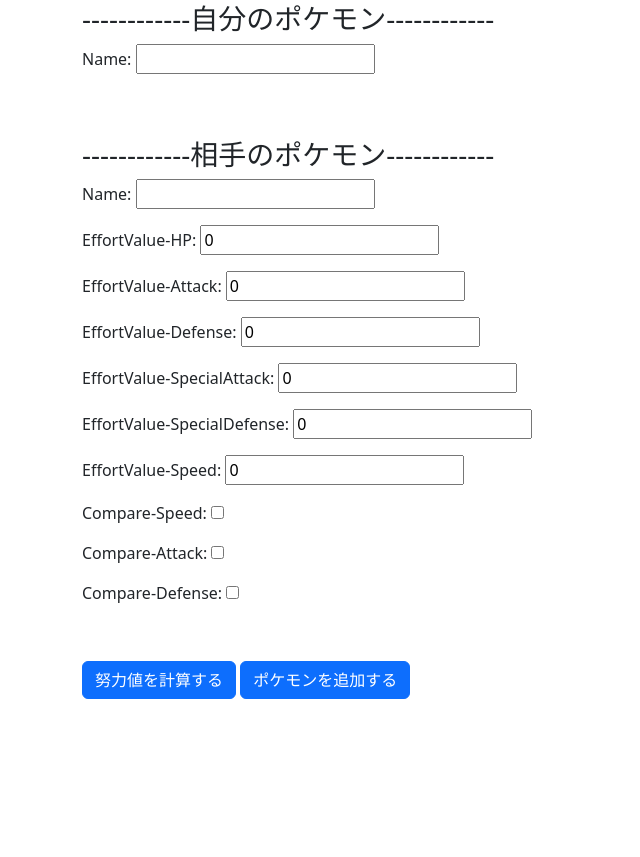
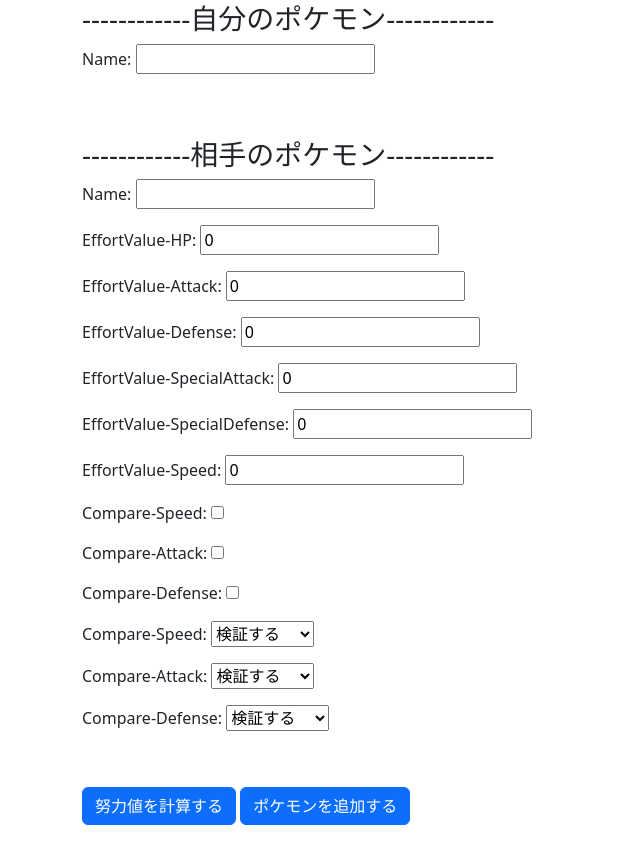
Before and after one commit to shu2-bot/pokemon_EV_auto_adjustment, a Django app: template pokemon_EV_auto_calculation/templates/input.html in a window 1280 px wide. Shown: the part 110-967 px from the top of the page, without its empty margins (0-640 px from the left). Before the commit the page ends 809 px from the top, so only its background shows below. Run offline with Django 4.2, Linux system fonts and the light colour scheme; the template is opened without the code that fills it: values that come from a table or form of the project are taken from there, others are empty; some libraries are stand-ins or nearby versions.

Commit message:
攻撃と防御の取得

```diff
--- a/pokemon_EV_auto_calculation/forms.py
+++ b/pokemon_EV_auto_calculation/forms.py
@@ -1,10 +1,40 @@
 # Not used
 from django import forms
 
+def wrap_boolean_check(v):
+    return not (v is False or v is None or v == '')
+
 class Calculation_input_form(forms.Form):
-    ev_h = forms.IntegerField()
-    ev_a = forms.IntegerField()
-    ev_b = forms.IntegerField()
-    ev_c = forms.IntegerField()
-    ev_d = forms.IntegerField()
-    ev_s = forms.IntegerField()
+    pokemon_name = forms.CharField(label="Name", max_length=12)
+    ev_h = forms.IntegerField(label="EffortValue-HP", initial=0)
+    ev_a = forms.IntegerField(label="EffortValue-Attack", initial=0)
+    ev_b = forms.IntegerField(label="EffortValue-Defense", initial=0)
+    ev_c = forms.IntegerField(label="EffortValue-SpecialAttack", initial=0)
+    ev_d = forms.IntegerField(label="EffortValue-SpecialDefense", initial=0)
+    ev_s = forms.IntegerField(label="EffortValue-Speed", initial=0)
+    # choicefieldを使う？
+
+class Calculation_Select_Form(forms.Form):
+    CHOICE = (
+		('y', '検証する'),
+		('n', '検証しない'),
+	    )
+    speed = forms.fields.ChoiceField(label="Compare-Speed", required=True, widget=forms.widgets.Select, choices=CHOICE)
+    attack = forms.fields.ChoiceField(label="Compare-Attack", required=True, widget=forms.widgets.Select, choices=CHOICE)
+    defense = forms.fields.ChoiceField(label="Compare-Defense", required=True, widget=forms.widgets.Select, choices=CHOICE)
+
+    """
+    speed = forms.BooleanField(label="Compare-Speed",
+                               initial=1,
+                               widget=forms.CheckboxInput(),
+                               required=False,
+                               )
+    attack = forms.BooleanField(label="Compare-Attack",
+                                initial=1,
+                                widget=forms.CheckboxInput(check_test=wrap_boolean_check)
+                                )
+    defense = forms.BooleanField(label="Compare-Defense",
+                                 initial=1,
+                                 widget=forms.CheckboxInput(check_test=wrap_boolean_check)
+                                 )
+    """
--- a/pokemon_EV_auto_calculation/static/script.js
+++ b/pokemon_EV_auto_calculation/static/script.js
@@ -11,10 +11,32 @@
 
         // 要素を複製
         const newelement = element.cloneNode(true);
+        //newelement.getElementById('id_speed').innerHTML;
+
+        //let len = newelement.children.length;
+        //console.log("ノード数:" + len);
+        //console.log("ノード数:" + newelement.children[0].innerText);
+        //console.log("ノード数:" + newelement.children[4].innerText);
+        //console.log("ノード数:" + newelement.children[9]);
+        //console.log("ノード数:" + newelement.children[11].innerText);
+
+        let len2 = newelement.childNodes.length;
+        console.log(len2);
+        console.log(newelement.childNodes[16])
+        console.log(newelement.childNodes[17])
+        console.log(newelement.childNodes[18])
+        console.log(newelement.childNodes[19])
+        console.log(newelement.childNodes[19].nodeName)
 
         // 子要素を指定しname属性の値を変更
-        //const newelement_name = newelement.children[0];
-        //newelement_name.name = 'name-'+i;
+        //const newelement_name1 = newelement.children[2];
+        //newelement_name.name = 'value'+i;
+        //newelement_name1.name = "hogehoge";
+
+        // 子要素を指定しname属性の値を変更
+        const newelement_name = newelement.childNodes[19];
+        //newelement_name.name = 'value'+i;
+        newelement_name.value = i;
 //
         //const newelement_age = newelement.children[1];
         //newelement_age.name = 'age-'+i;
--- a/pokemon_EV_auto_calculation/templates/input.html
+++ b/pokemon_EV_auto_calculation/templates/input.html
@@ -21,6 +21,7 @@
         <h3>------------相手のポケモン------------</h3>
         {% csrf_token %}
         {{opposite_pokemon_form.as_p}}
+        {{calculation_select_form.as_p}}
     </div>
     <br>
 </form>
```
Also changed, not shown: pokemon_EV_auto_calculation/views.py (+19 -2 lines).
